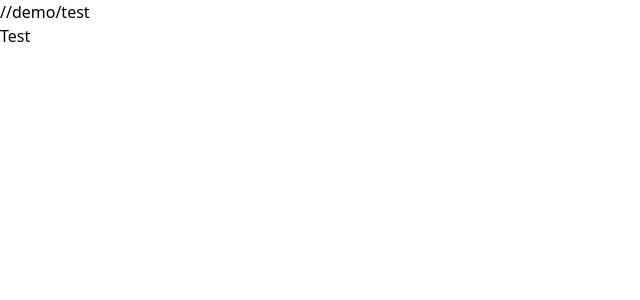
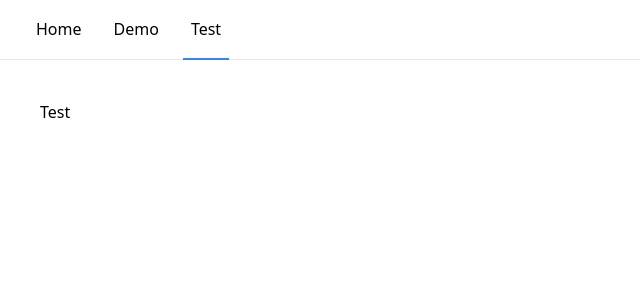
Before and after one commit to alvinli1008/lambada-vite, a React (Vite) app: page /test in a window 1280 px wide. Shown: the top 300 px of the page, without its empty margins (0-640 px from the left). Built offline with nearby package versions, Linux system fonts and the light colour scheme.

Commit message:
feat(frame): header

```diff
--- a/src/views/demo/components/Demo.jsx
+++ b/src/views/demo/components/Demo.jsx
@@ -6,8 +6,8 @@ import { Button } from 'antd';
 
 const Demo = ({ demo }) => {
   return (
-    <div>
-      <span className="tw-text-blue-600">sum: {demo.sum}</span>
+    <div className="tw-p-10">
+      <div className="tw-text-blue-600 "> 1sum: {demo.sum}</div>
       <Button
         type="primary"
         onClick={() => {
--- /dev/null
+++ b/src/views/frame/components/Header.jsx
@@ -0,0 +1,34 @@
+import React from 'react';
+import PropTypes from 'prop-types';
+import menu from '../models/menu';
+import classnames from 'classnames';
+
+const Header = ({ history }) => {
+  const jumpToPage = (path) => {
+    history.push(path);
+  };
+  return (
+    <div className="tw-h-[60px] tw-border-b-[1px] tw-border-solid tw-px-5">
+      {menu.map((item) => (
+        <a
+          key={item.path}
+          onClick={() => jumpToPage(item.path)}
+          className={classnames(
+            'tw-px-2 tw-mx-2 tw-leading-[58px] hover:tw-text-blue-500 tw-inline-block tw-cursor-pointer',
+            {
+              ['tw-border-solid tw-border-b-2 tw-border-blue-500']: item.path === location.pathname
+            }
+          )}
+        >
+          {item.name}
+        </a>
+      ))}
+    </div>
+  );
+};
+
+Header.propTypes = {
+  history: PropTypes.object
+};
+
+export default Header;
--- a/src/views/frame/components/Home.jsx
+++ b/src/views/frame/components/Home.jsx
@@ -2,20 +2,12 @@ import React, { Suspense } from 'react';
 import { Switch } from 'react-router-dom';
 import { RouteWithSubRoutes } from '~/components';
 import PropTypes from 'prop-types';
+import Headers from './Header';
 
-function Home({ routes, history }) {
+const Home = ({ routes, history }) => {
   return (
-    <div>
-      {routes.map((item) => (
-        <a
-          key={item.path}
-          onClick={() => {
-            history.push(item.path);
-          }}
-        >
-          {item.path}
-        </a>
-      ))}
+    <React.Fragment>
+      <Headers history={history} />
       <Suspense fallback={<div>loading....</div>}>
         <Switch>
           {(routes || [])
@@ -25,9 +17,9 @@ function Home({ routes, history }) {
             ))}
         </Switch>
       </Suspense>
-    </div>
+    </React.Fragment>
   );
-}
+};
 
 Home.propTypes = {
   routes: PropTypes.array,
--- /dev/null
+++ b/src/views/frame/components/Menu.jsx
@@ -0,0 +1,7 @@
+import React from 'react';
+
+function Menu() {
+  return <div>Menu</div>;
+}
+
+export default Menu;
--- a/src/views/frame/index.jsx
+++ b/src/views/frame/index.jsx
@@ -19,6 +19,4 @@ export default ({ routes, models }) => {
       }
     ]
   );
-
-  // Object.assign(models, {  });
 };
--- /dev/null
+++ b/src/views/frame/models/menu.js
@@ -0,0 +1,16 @@
+const menu = [
+  {
+    name: 'Home',
+    path: '/'
+  },
+  {
+    name: 'Demo',
+    path: '/demo'
+  },
+  {
+    name: 'Test',
+    path: '/test'
+  }
+];
+
+export default menu;
--- a/src/views/test/components/Test.jsx
+++ b/src/views/test/components/Test.jsx
@@ -1,7 +1,7 @@
 import React from 'react';
 
 function Test() {
-  return <div>Test</div>;
+  return <div className="tw-p-10">Test</div>;
 }
 
 export default Test;
```
